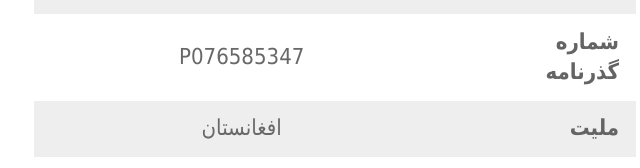
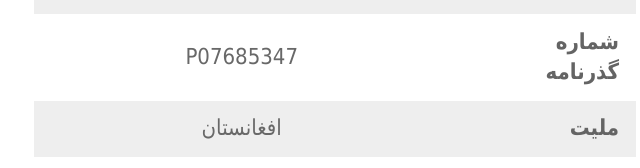
Before and after one commit to evisatraveller351/Visa10, a plain HTML site: page index.html in a window 1280 px wide. Shown: the part 388-556 px from the top of the page, 305-945 px from the left. Drawn offline with Linux system fonts and the light colour scheme.

Commit message:
Add files via upload

```diff
--- a/index.html
+++ b/index.html
@@ -55,7 +55,7 @@
 
         <div class="info-row white row-passport">
             <div class="label">شماره<br>گذرنامه</div>
-            <div class="value ltr">P076585347</div>
+            <div class="value ltr">P07685347</div>
         </div>
 
         <div class="info-row gray row-nationality">
```
Also changed, not shown: 1 other file.
